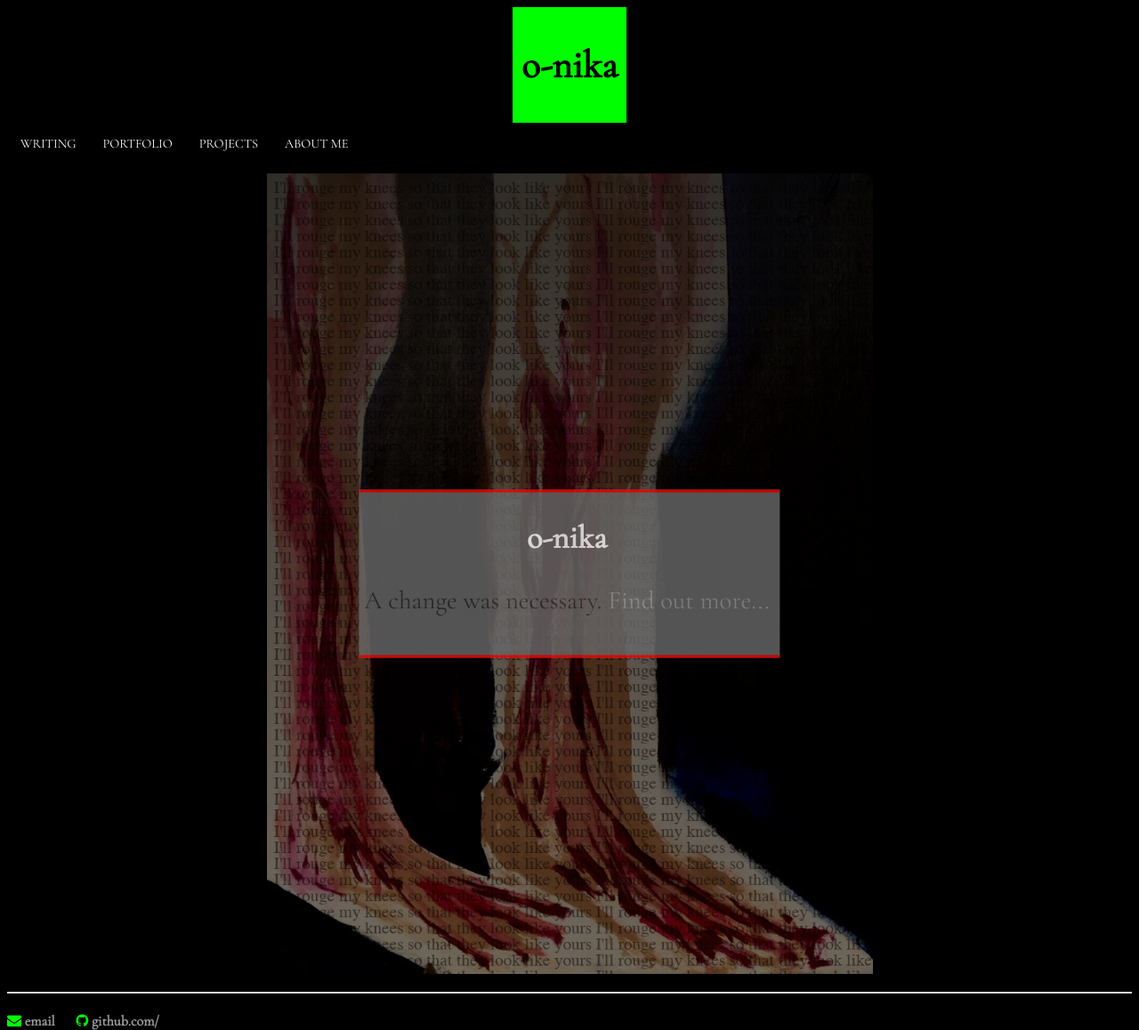
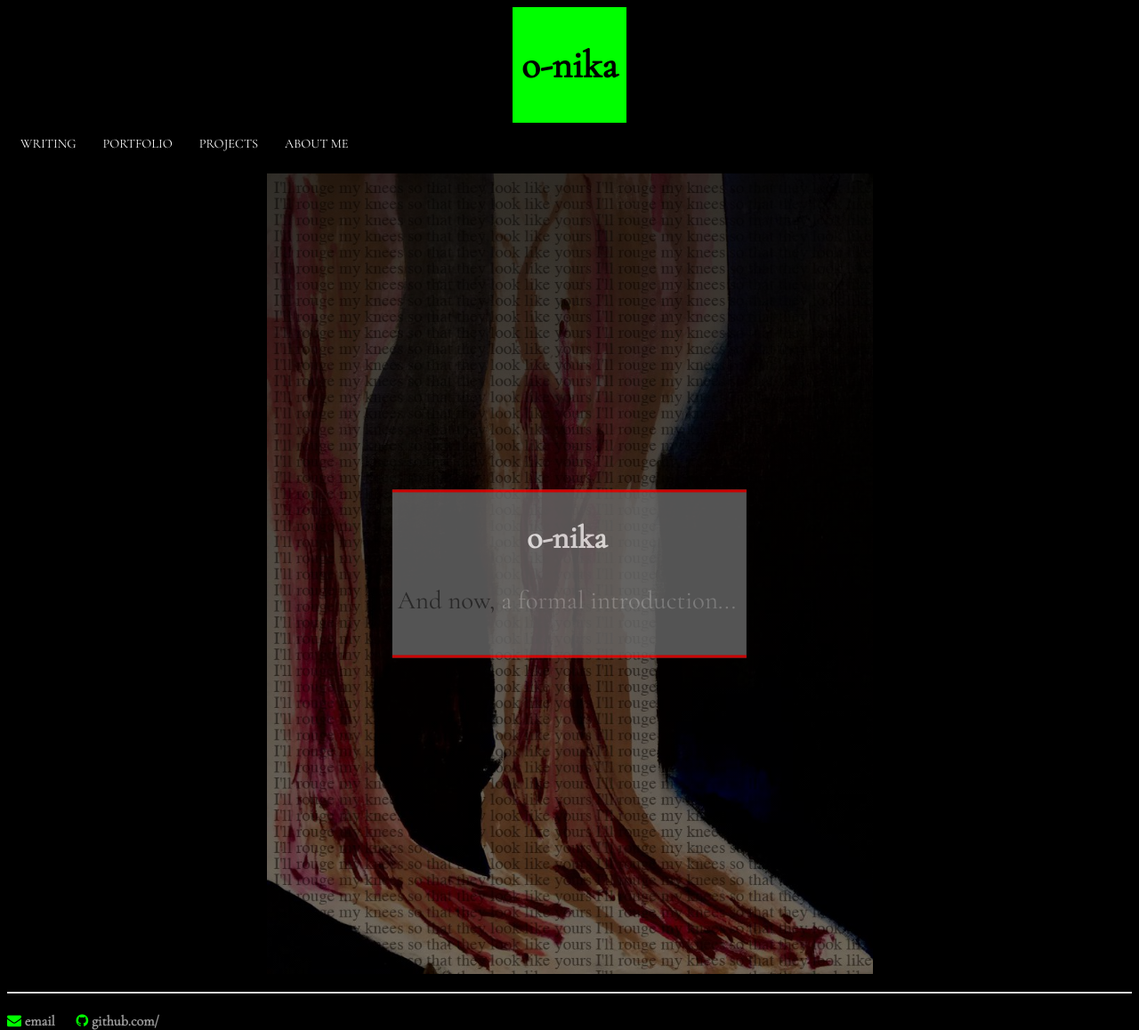
Before and after one commit to nikaroxanne/nikaroxanne.github.io, a Jekyll site: the page built from index.html, in a window 1280 px wide. Shown: the whole page at 89% size. Built offline with Jekyll 4.4.1, drawn with Linux system fonts in a browser that asks for light colours; nearby versions of some CDN libraries; some web fonts are replaced.

Commit message:
updates hero text on index page, removes old hero images from aboutMe landing page

```diff
--- a/index.html
+++ b/index.html
@@ -7,6 +7,6 @@ title: Home
 <div class = "hero-image" id="home">
 	<div class="hero-text">
 		<h1>o-nika</h1>
-		<p>A change was necessary. <a href="/blog"> Find out more...</a></p>
+		<p>And now, <a href="/blog"> a formal introduction...</a></p>
 	</div>
 </div>
```
